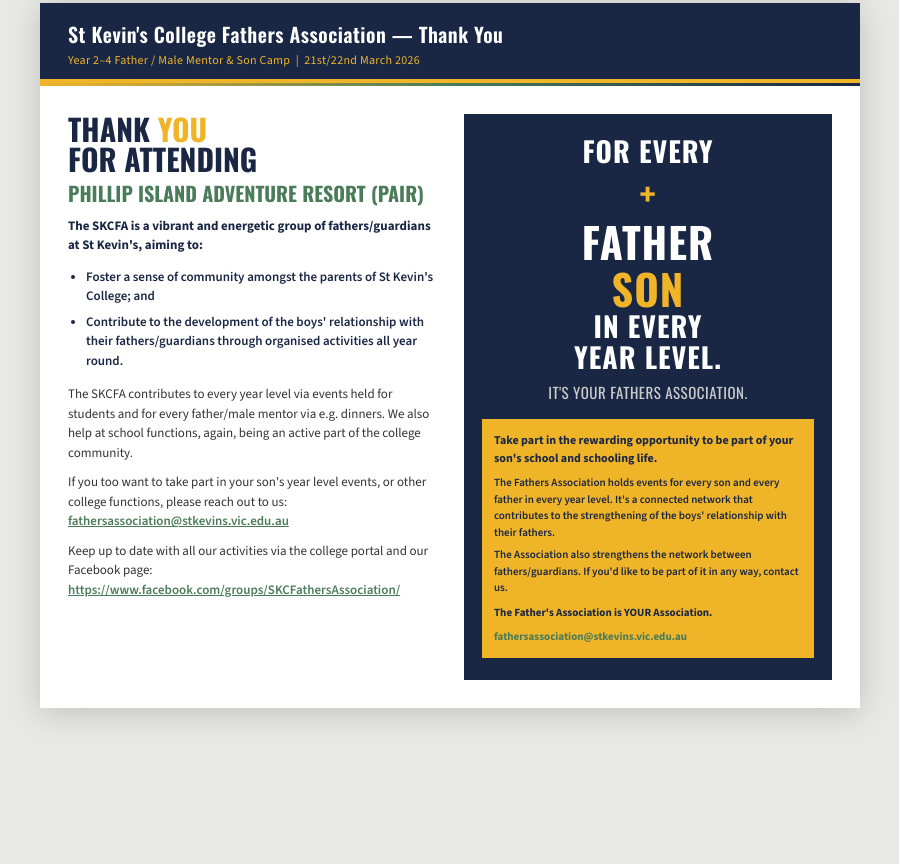
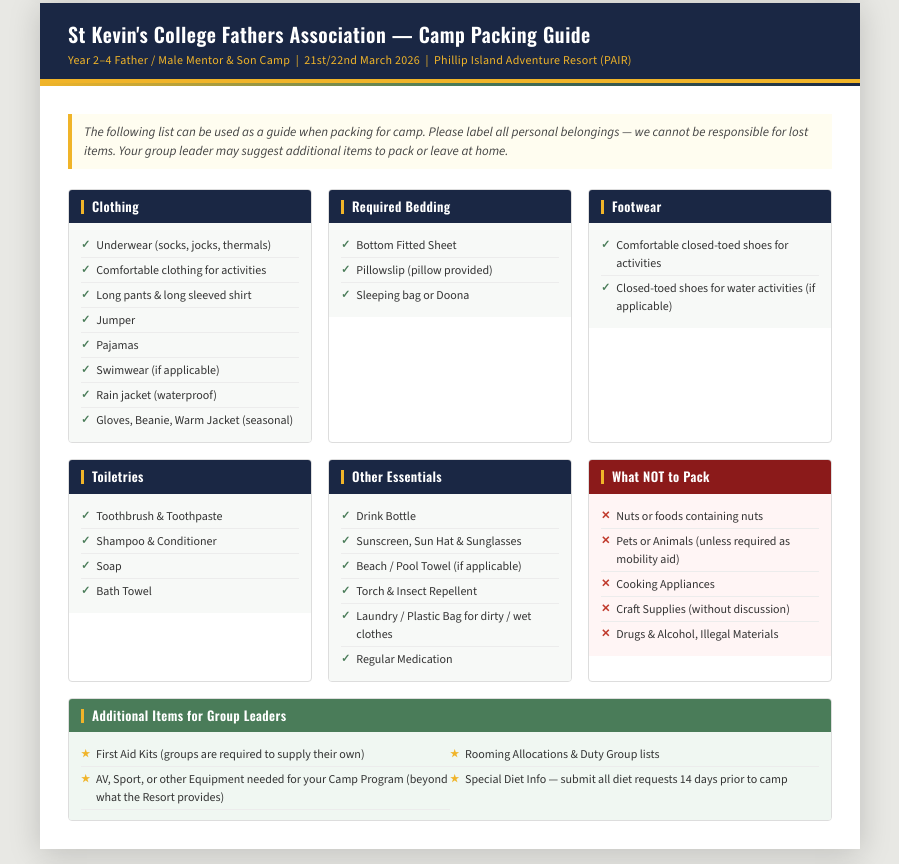
Before and after one commit to kanga-roux-dev/skcfa-father-son-camp, a plain HTML site: page index.html in a window 1280 px wide. Shown: the part 7156-8020 px from the top of the page, without its empty margins (190-1089 px from the left). Before the commit the page ends 7894 px from the top, so only its background shows below. Drawn offline with nearby package versions, Linux system fonts and the light colour scheme.

Commit message:
packing guide

```diff
--- a/index.html
+++ b/index.html
@@ -261,6 +261,85 @@
     font-size: 12px;
     color: #444;
     font-style: italic;
+  }
+
+  /* ── Packing Guide Page ── */
+  .packing-intro {
+    font-size: 13px;
+    color: #444;
+    margin-bottom: 20px;
+    font-style: italic;
+    border-left: 4px solid var(--gold);
+    padding: 8px 12px;
+    background: #fffdf0;
+  }
+  .packing-grid {
+    display: grid;
+    grid-template-columns: 1fr 1fr 1fr;
+    gap: 16px;
+    margin-bottom: 16px;
+  }
+  .packing-card {
+    border: 1px solid var(--border);
+    border-radius: 4px;
+    overflow: hidden;
+  }
+  .packing-card-header {
+    background: var(--navy);
+    color: var(--white);
+    font-family: 'Oswald', sans-serif;
+    font-size: 13px;
+    font-weight: 600;
+    padding: 7px 12px;
+    letter-spacing: 0.4px;
+    display: flex;
+    align-items: center;
+    gap: 8px;
+  }
+  .packing-card-header::before {
+    content: '';
+    display: inline-block;
+    width: 3px;
+    height: 14px;
+    background: var(--gold);
+    flex-shrink: 0;
+  }
+  .packing-card ul {
+    list-style: none;
+    padding: 10px 12px;
+    margin: 0;
+    background: #f7f9f7;
+  }
+  .packing-card ul li {
+    font-size: 12px;
+    color: #333;
+    padding: 3px 0;
+    border-bottom: 1px solid #ececec;
+    display: flex;
+    align-items: flex-start;
+    gap: 6px;
+  }
+  .packing-card ul li:last-child { border-bottom: none; }
+  .packing-card ul li::before {
+    content: '✓';
+    color: var(--green);
+    font-weight: 700;
+    font-size: 11px;
+    flex-shrink: 0;
+    margin-top: 1px;
+  }
+  .packing-card.danger .packing-card-header { background: #8b1a1a; }
+  .packing-card.danger ul { background: #fff5f5; }
+  .packing-card.danger ul li::before {
+    content: '✕';
+    color: #c0392b;
+  }
+  .packing-card.leaders .packing-card-header { background: var(--green); }
+  .packing-card.leaders ul { background: #f0f7f2; }
+  .packing-card.leaders ul li::before {
+    content: '★';
+    color: var(--gold);
+    font-size: 10px;
   }
 
   /* ── Thank You Page ── */
@@ -901,7 +980,101 @@
 </div>
 
 <!-- ═══════════════════════════════════════
-     PAGE 7 — THANK YOU
+     PAGE 7 — CAMP PACKING GUIDE
+════════════════════════════════════════ -->
+<div class="page">
+  <div class="page-header">
+    <h1>St Kevin's College Fathers Association — Camp Packing Guide</h1>
+    <div class="sub">Year 2–4 Father / Male Mentor &amp; Son Camp &nbsp;|&nbsp; 21st/22nd March 2026 &nbsp;|&nbsp; Phillip Island Adventure Resort (PAIR)</div>
+  </div>
+  <div class="divider"></div>
+  <div class="page-body">
+
+    <p class="packing-intro">The following list can be used as a guide when packing for camp. Please label all personal belongings — we cannot be responsible for lost items. Your group leader may suggest additional items to pack or leave at home.</p>
+
+    <div class="packing-grid">
+
+      <div class="packing-card">
+        <div class="packing-card-header">Clothing</div>
+        <ul>
+          <li>Underwear (socks, jocks, thermals)</li>
+          <li>Comfortable clothing for activities</li>
+          <li>Long pants &amp; long sleeved shirt</li>
+          <li>Jumper</li>
+          <li>Pajamas</li>
+          <li>Swimwear (if applicable)</li>
+          <li>Rain jacket (waterproof)</li>
+          <li>Gloves, Beanie, Warm Jacket (seasonal)</li>
+        </ul>
+      </div>
+
+      <div class="packing-card">
+        <div class="packing-card-header">Required Bedding</div>
+        <ul>
+          <li>Bottom Fitted Sheet</li>
+          <li>Pillowslip (pillow provided)</li>
+          <li>Sleeping bag or Doona</li>
+        </ul>
+      </div>
+
+      <div class="packing-card">
+        <div class="packing-card-header">Footwear</div>
+        <ul>
+          <li>Comfortable closed-toed shoes for activities</li>
+          <li>Closed-toed shoes for water activities (if applicable)</li>
+        </ul>
+      </div>
+
+      <div class="packing-card">
+        <div class="packing-card-header">Toiletries</div>
+        <ul>
+          <li>Toothbrush &amp; Toothpaste</li>
+          <li>Shampoo &amp; Conditioner</li>
+          <li>Soap</li>
+          <li>Bath Towel</li>
+        </ul>
+      </div>
+
+      <div class="packing-card">
+        <div class="packing-card-header">Other Essentials</div>
+        <ul>
+          <li>Drink Bottle</li>
+          <li>Sunscreen, Sun Hat &amp; Sunglasses</li>
+          <li>Beach / Pool Towel (if applicable)</li>
+          <li>Torch &amp; Insect Repellent</li>
+          <li>Laundry / Plastic Bag for dirty / wet clothes</li>
+          <li>Regular Medication</li>
+        </ul>
+      </div>
+
+      <div class="packing-card danger">
+        <div class="packing-card-header">What NOT to Pack</div>
+        <ul>
+          <li>Nuts or foods containing nuts</li>
+          <li>Pets or Animals (unless required as mobility aid)</li>
+          <li>Cooking Appliances</li>
+          <li>Craft Supplies (without discussion)</li>
+          <li>Drugs &amp; Alcohol, Illegal Materials</li>
+        </ul>
+      </div>
+
+    </div>
+
+    <div class="packing-card leaders" style="grid-column:span 3;">
+      <div class="packing-card-header">Additional Items for Group Leaders</div>
+      <ul style="display:grid;grid-template-columns:1fr 1fr;padding:10px 12px;">
+        <li>First Aid Kits (groups are required to supply their own)</li>
+        <li>Rooming Allocations &amp; Duty Group lists</li>
+        <li>AV, Sport, or other Equipment needed for your Camp Program (beyond what the Resort provides)</li>
+        <li>Special Diet Info — submit all diet requests 14 days prior to camp</li>
+      </ul>
+    </div>
+
+  </div>
+</div>
+
+<!-- ═══════════════════════════════════════
+     PAGE 8 — THANK YOU
 ════════════════════════════════════════ -->
 <div class="page">
   <div class="page-header">
```
